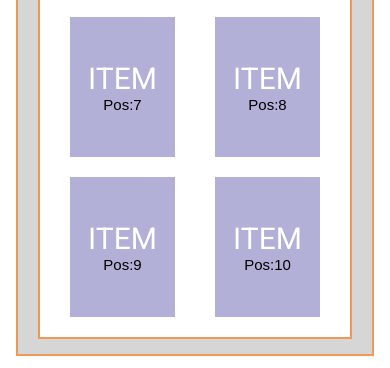
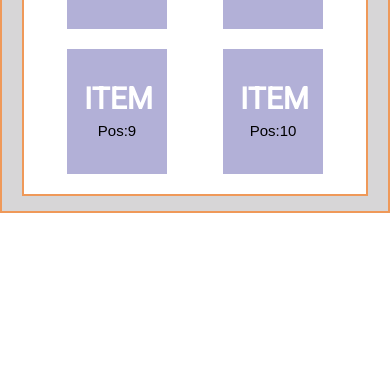
Before and after one commit to olgasvitlychna/JSitems, a plain HTML site: page index.html in a window 390 px wide. Shown: the part 753-1121 px from the top of the page. After the commit the page ends 966 px from the top, so only its background shows below. Drawn offline with Linux system fonts and the light colour scheme.

Commit message:
add @media

```diff
--- a/index.html
+++ b/index.html
@@ -1,15 +1,17 @@
 <!DOCTYPE html>
 <html lang="en">
+
 <head>
     <meta charset="UTF-8">
     <meta http-equiv="X-UA-Compatible" content="IE=edge">
     <meta name="viewport" content="width=device-width, initial-scale=1.0">
     <title>Grow</title>
     <link rel="preconnect" href="https://fonts.googleapis.com">
-<link rel="preconnect" href="https://fonts.gstatic.com" crossorigin>
-<link href="https://fonts.googleapis.com/css2?family=Roboto&display=swap" rel="stylesheet">
-<link rel="stylesheet" href="style/style.css">
+    <link rel="preconnect" href="https://fonts.gstatic.com" crossorigin>
+    <link href="https://fonts.googleapis.com/css2?family=Roboto&display=swap" rel="stylesheet">
+    <link rel="stylesheet" href="style/style.css">
 </head>
+
 <body>
     <div class="mainContainer">
         <header>
@@ -19,11 +21,12 @@
             <aside class="sidebar">
                 <h2 class="mainFontstyle">sidebar</h2>
             </aside>
-            <article class="containerWithItems" id="containerWithItems"></article>
+            <main class="containerWithItems" id="containerWithItems"></main>
         </div>
     </div>
 
 
     <script src="js/main.js"></script>
 </body>
+
 </html>
--- a/js/main.js
+++ b/js/main.js
@@ -1,32 +1,58 @@
 let containerWithItems = document.getElementById('containerWithItems');
 
-let num = 1;
-for (let i = 0; i < 10; i++){
+let evenNumbersContainer = document.createElement('div');
+evenNumbersContainer.setAttribute('class', 'evenNum');
+containerWithItems.appendChild(evenNumbersContainer);
 
-    // create div element
 
-    let divElement = document.createElement('div');
-    divElement.setAttribute('class', 'post');
+let oddNumbersContainer = document.createElement('div');
+oddNumbersContainer.setAttribute('class', 'oddNum');
+containerWithItems.appendChild(oddNumbersContainer);
 
-    containerWithItems.appendChild(divElement);
 
-    divElement.addEventListener('click', () => {
+for (let i = 0; i < 10; i++) {
+    let positionNumber = i + 1;
+
+    if (i % 2 == 0) {
+        // create div element with even numbers
+
+        let evenNumbers = document.createElement('div');
+        evenNumbers.setAttribute('class', 'post');
+
+        evenNumbersContainer.appendChild(evenNumbers);
+        evenNumbers.addEventListener('click', () => {
             alert(`Position number is: ${positionNumber}`)
         })
-    // create item inside div
 
-    let postTitle = document.createElement('p');
+        let postTitle = document.createElement('h4');
         postTitle.setAttribute('class', 'postTitle');
         postTitle.innerText = 'item';
 
-    divElement.appendChild(postTitle);
+        evenNumbers.appendChild(postTitle);
 
-    // create paragrap with counter inside div
-    let positionNumber = num++
         let positionCounter = document.createElement('p');
         positionCounter.setAttribute('class', 'postCounter');
         positionCounter.innerText = `Pos:${positionNumber}`
-    divElement.appendChild(positionCounter)
+        evenNumbers.appendChild(positionCounter)
+    } else {
+        // create div element with odd numbers
+        let oddNumbers = document.createElement('div');
+        oddNumbers.setAttribute('class', 'post');
 
+        oddNumbersContainer.appendChild(oddNumbers);
+        oddNumbers.addEventListener('click', () => {
+            alert(`Position number is: ${positionNumber}`)
+        })
 
+        let postTitle = document.createElement('h4');
+        postTitle.setAttribute('class', 'postTitle');
+        postTitle.innerText = 'item';
+
+        oddNumbers.appendChild(postTitle);
+
+        let positionCounter = document.createElement('p');
+        positionCounter.setAttribute('class', 'postCounter');
+        positionCounter.innerText = `Pos:${positionNumber}`
+        oddNumbers.appendChild(positionCounter)
     }
+}
--- a/style/style.css
+++ b/style/style.css
@@ -1,16 +1,16 @@
-*{
+* {
   padding: 0;
   margin: 0;
   box-sizing: border-box;
 }
-.mainFontstyle{
-    font-family: 'Roboto', sans-serif;
+.mainFontstyle {
+  font-family: "Roboto", sans-serif;
   font-size: 35px;
   font-weight: 700;
   color: #6c6c6c;
   text-transform: uppercase;
 }
-.mainContainer{
+.mainContainer {
   max-width: 950px;
   margin: 12px 16px;
   padding: 15px 20px;
@@ -19,21 +19,19 @@
   background-color: #d7d6d7;
   border: 2px solid #ef9959;
 }
-.container{
+.container {
   display: flex;
   flex-wrap: wrap;
   justify-content: space-between;
-
 }
-header{
+header {
   height: 120px;
   line-height: 120px;
   border: 2px solid #ef9959;
   text-align: center;
   background-color: #fff;
-
 }
-.sidebar{
+.sidebar {
   padding: 25px 15px;
   display: flex;
   flex-basis: 20%;
@@ -43,58 +41,119 @@ header{
   border: 2px solid #ef9959;
   margin-top: 10px;
 }
-.containerWithItems{
-    padding: 10px;
+.containerWithItems {
+  padding: 10px 15px;
   background-color: #fff;
   border: 2px solid #ef9959;
   margin-top: 10px;
   display: flex;
-    flex-wrap: wrap;
+  flex-direction: column;
   flex-basis: 75%;
-    justify-content: space-around;
 }
-
-.post{
+.containerWithItems .evenNum {
+  display: flex;
+  justify-content: space-between;
+}
+.containerWithItems .oddNum {
+  display: flex;
+  justify-content: space-between;
+}
+.post {
   background-color: #b2b0d7;
   height: 140px;
   width: 105px;
   margin: 10px;
   padding-left: 15px;
   padding-right: 15px;
-    display: flex;
-    flex-direction: column;
-    justify-content: center;
-    align-items: center;
+  text-align: center;
+  border: 2px solid #b2b0d7;
   cursor: pointer;
-
 }
-.post:hover{
+.post:hover {
   border: 2px solid #ef9959;
 }
-
-.postTitle{
-    font-family: 'Roboto', sans-serif;
+.postTitle {
+  font-family: "Roboto", sans-serif;
   font-size: 30px;
   color: #fff;
   text-transform: uppercase;
+  position: relative;
+  top: 35%;
+  transform: translateY(-35%);
 }
-
-.postCounter{
+.postCounter {
   font-family: sans-serif;
   font-size: 15px;
   font-weight: 500;
   color: #000;
   text-transform: capitalize;
+  position: relative;
+  top: 35%;
+  transform: translateY(-35%);
 }
 
-@media (max-width: 993px){
-    .container{
+@media (min-width: 769px) and (max-width: 992px) {
+  .container {
     flex-direction: column;
   }
-	header {
+}
+@media (min-width: 481px) and (max-width: 768px) {
+  .container {
+    flex-direction: column;
+  }
+  .sidebar {
     flex-basis: 100%;
   }
-    .sidebar{
+  .containerWithItems {
+    flex-basis: 100%;
+    flex-direction: row;
+    justify-content: space-around;
+  }
+  .post {
+    width: 150px;
+    height: 185px;
+  }
+  .containerWithItems .evenNum {
+    flex-direction: column;
+    align-items: center;
+  }
+  .containerWithItems .oddNum {
+    flex-direction: column;
+    align-items: center;
+  }
+}
+@media (max-width: 480px) {
+  .mainContainer {
+    margin: 0;
+  }
+  .mainFontstyle {
+    font-size: 25px;
+  }
+  header {
+    height: 80px;
+    line-height: 80px;
+  }
+  .container {
+    flex-direction: column;
+  }
+  .sidebar {
     flex-basis: 100%;
   }
+  .containerWithItems {
+    flex-basis: 100%;
+    flex-direction: row;
+    justify-content: space-around;
   }
+  .post {
+    width: 100px;
+    height: 125px;
+  }
+  .containerWithItems .evenNum {
+    flex-direction: column;
+    align-items: center;
+  }
+  .containerWithItems .oddNum {
+    flex-direction: column;
+    align-items: center;
+  }
+}
```
Also changed, not shown: 1 other file. Lines whose indentation alone changed are shown as unchanged.
